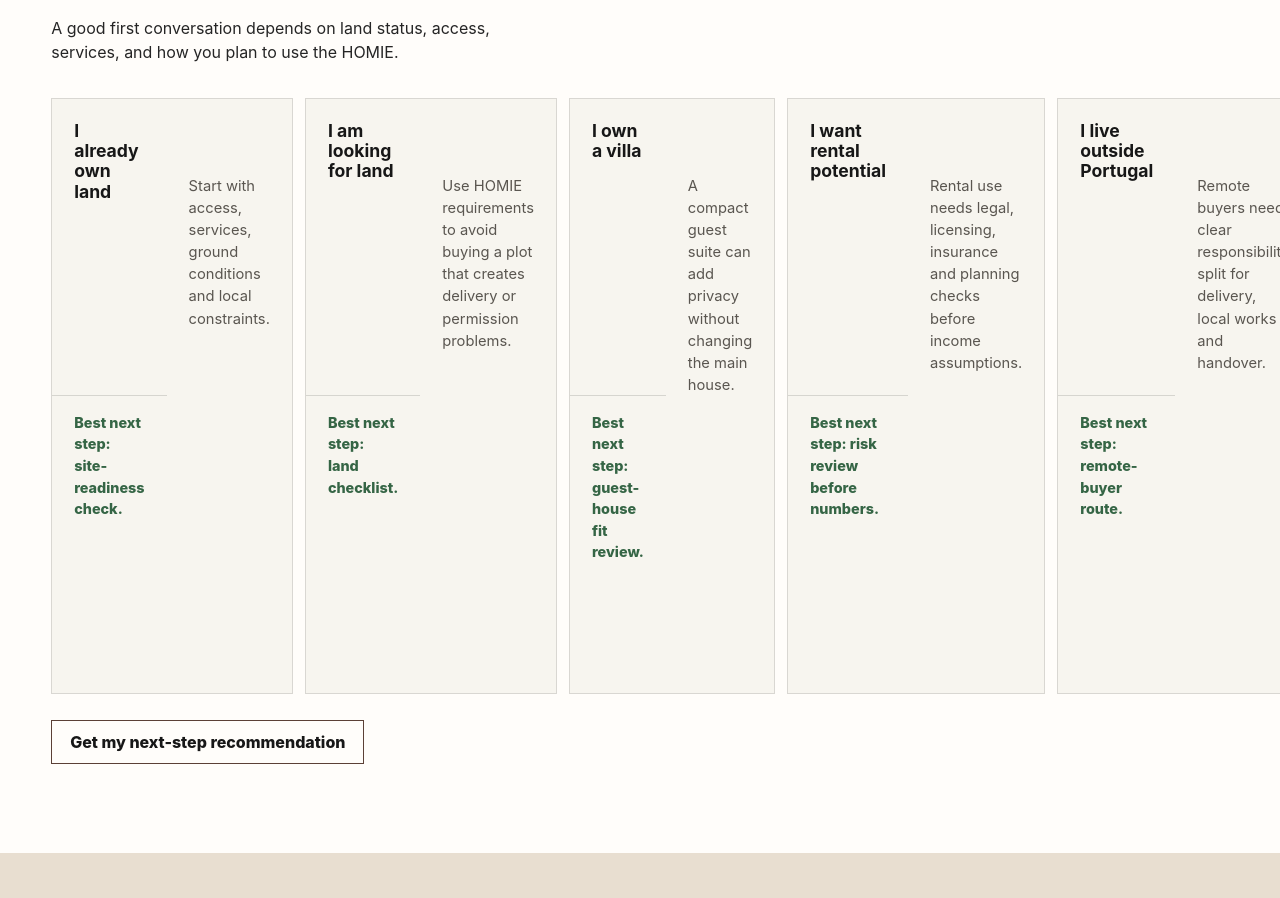
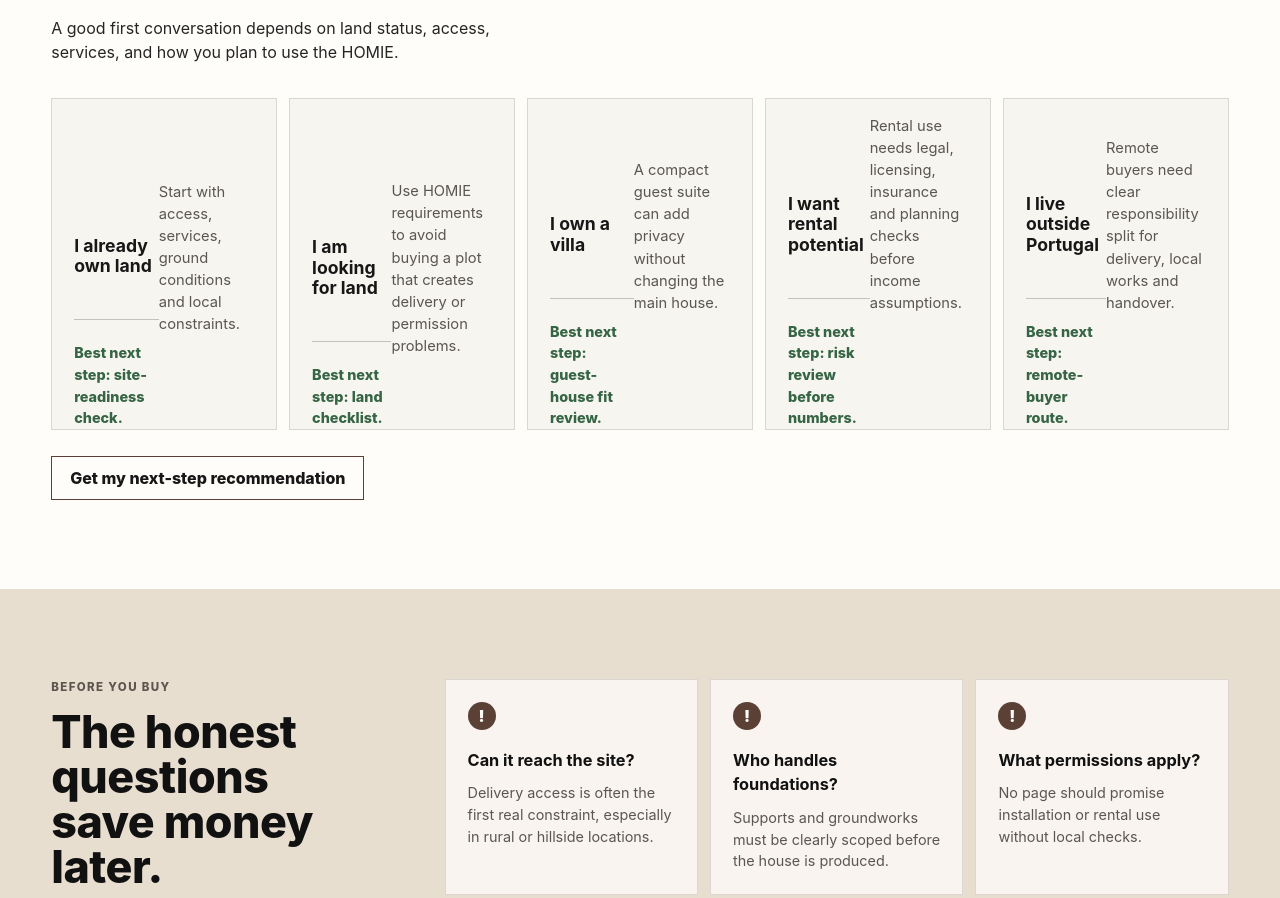
Before and after one commit to DaveHemmingway01/homie-website, a Next.js app in the folder athomie-next/: page /en in a window 1280 px wide. Shown: the part 3384-4282 px from the top of the page. Built offline with nearby package versions, Linux system fonts and the light colour scheme.

Commit message:
Match buyer path card layout

```diff
--- a/athomie-next/app/globals.css
+++ b/athomie-next/app/globals.css
@@ -1205,11 +1205,11 @@
 
 .buyer-path-grid article {
   display: grid;
-  grid-template-rows: 1fr 1fr;
+  grid-template-rows: 1fr auto auto;
   min-height: 300px;
-  align-content: stretch;
+  align-content: center;
   background: var(--bg);
-  padding: 0;
+  padding: 0 22px;
 }
 
 .buyer-path-grid strong {
@@ -1227,28 +1227,31 @@
 .buyer-path-grid p {
   align-self: start;
   grid-row: 1;
-  padding-inline: 22px;
+  padding-inline: 0;
 }
 
 .buyer-path-grid strong {
-  padding-top: 22px;
+  align-self: end;
+  padding-top: 0;
+  transform: translateY(-43px);
 }
 
 .buyer-path-grid p {
-  padding-top: 76px;
+  align-self: end;
+  padding-top: 0;
+  transform: translateY(16px);
 }
 
 .buyer-path-grid span {
   display: block;
-  height: 100%;
+  height: auto;
   align-self: start;
-  grid-row: 2;
-  border-top: 0.5px solid rgba(17, 17, 17, 0.14);
+  grid-row: 3;
+  border-top: 0.5px solid rgba(17, 17, 17, 0.22);
   color: var(--green);
   font-weight: 800;
   margin-top: 0;
-  padding: 16px 22px 22px;
-  transform: translateY(-1px);
+  padding: 22px 0 0;
 }
 
 .location-gallery {
```
